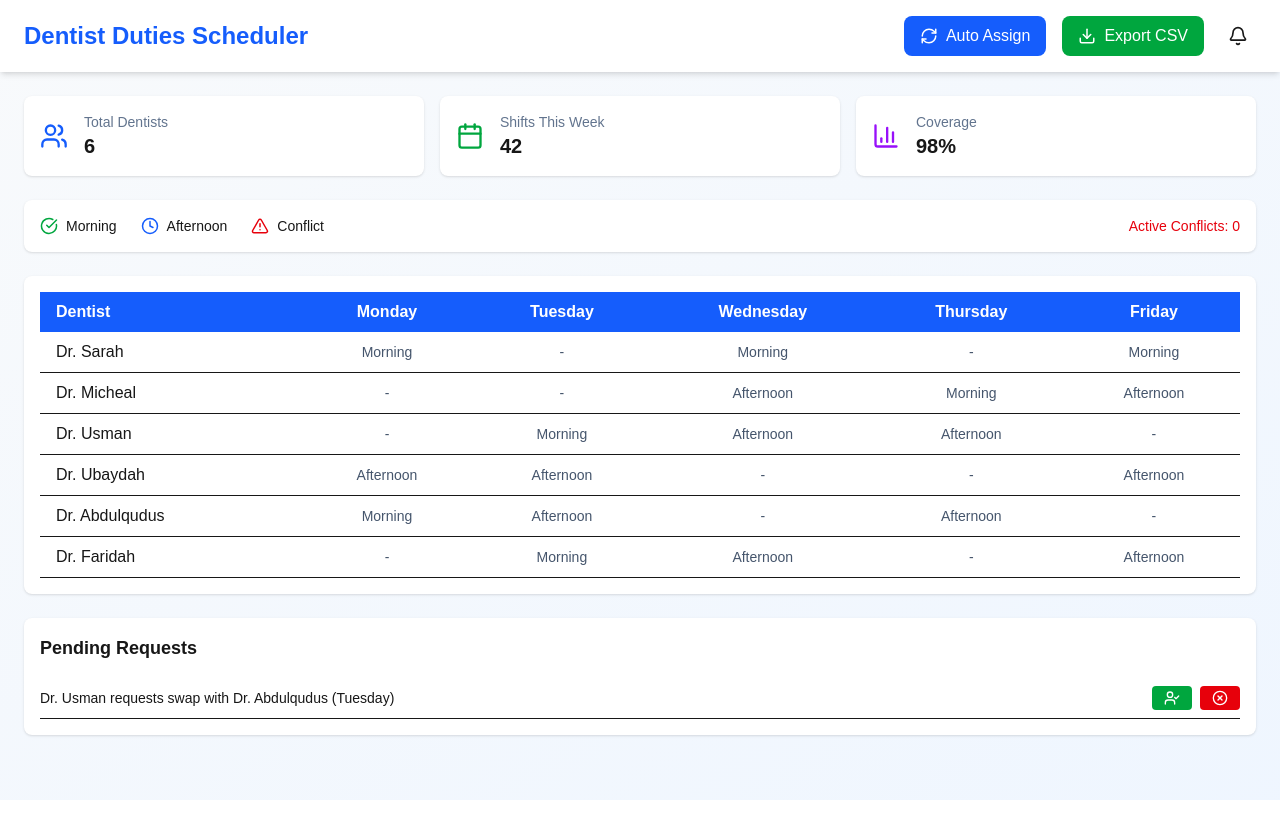
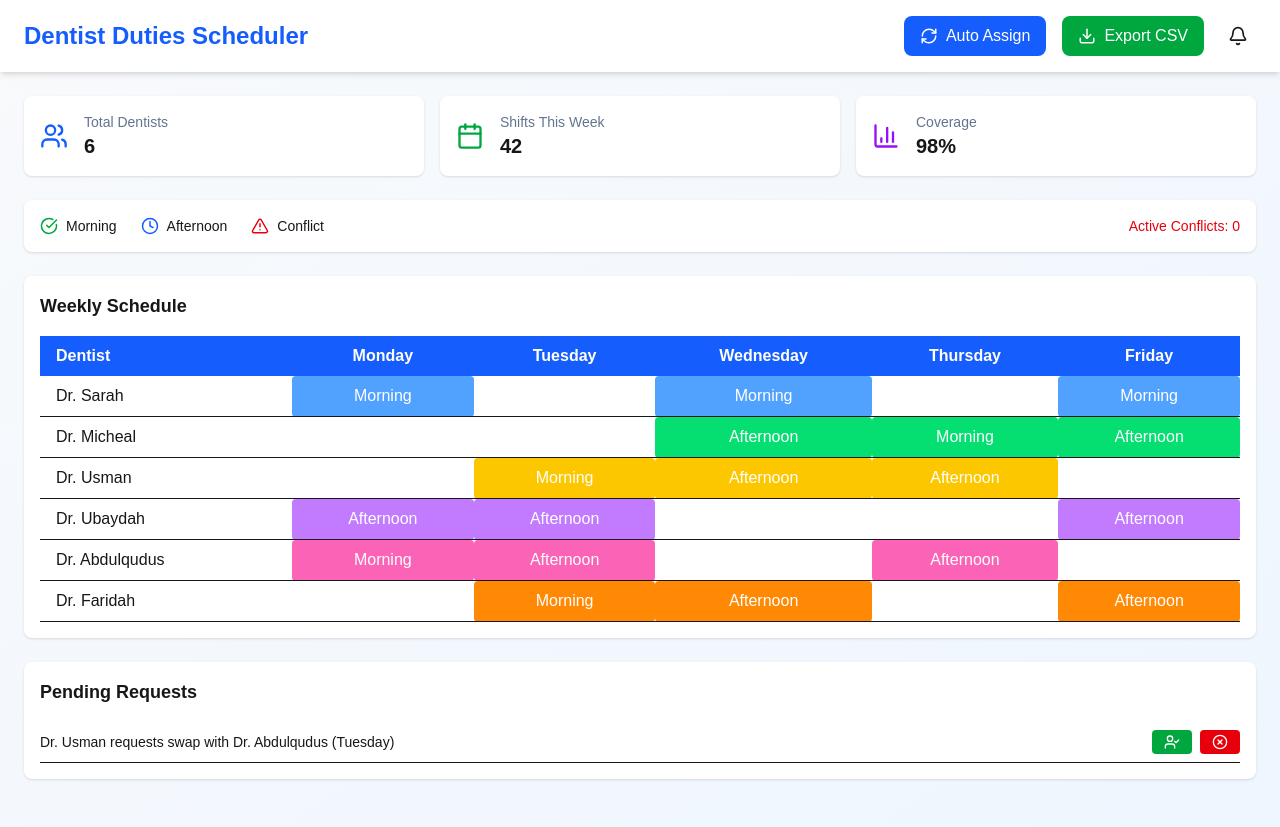
Before and after one commit to primyst/dentist-duty-scheduling-system, a Next.js app in the folder my-app/: page / in a window 1280 px wide. Before the commit the page ends 800 px from the top, so only its background shows below. Built offline with nearby package versions, Linux system fonts and the light colour scheme.

Commit message:
Update ScheduleTable.tsx

```diff
--- a/my-app/src/components/ScheduleTable.tsx
+++ b/my-app/src/components/ScheduleTable.tsx
@@ -1,6 +1,6 @@
 "use client";
 
-import React from "react";
+import React, { useState } from "react";
 
 const dentists = [
   "Dr. Sarah",
@@ -13,63 +13,38 @@ const dentists = [
 
 const days = ["Monday", "Tuesday", "Wednesday", "Thursday", "Friday"];
 
-// Dummy schedule (dentist -> day -> shift)
+// Dummy schedule
 const schedule: Record<string, Record<string, string>> = {
-  "Dr. Sarah": {
-    Monday: "Morning",
-    Tuesday: "-",
-    Wednesday: "Morning",
-    Thursday: "-",
-    Friday: "Morning",
-  },
-  "Dr. Micheal": {
-    Monday: "-",
-    Tuesday: "-",
-    Wednesday: "Afternoon",
-    Thursday: "Morning",
-    Friday: "Afternoon",
-  },
-  "Dr. Usman": {
-    Monday: "-",
-    Tuesday: "Morning",
-    Wednesday: "Afternoon",
-    Thursday: "Afternoon",
-    Friday: "-",
-  },
-  "Dr. Ubaydah": {
-    Monday: "Afternoon",
-    Tuesday: "Afternoon",
-    Wednesday: "-",
-    Thursday: "-",
-    Friday: "Afternoon",
-  },
-  "Dr. Abdulqudus": {
-    Monday: "Morning",
-    Tuesday: "Afternoon",
-    Wednesday: "-",
-    Thursday: "Afternoon",
-    Friday: "-",
-  },
-  "Dr. Faridah": {
-    Monday: "-",
-    Tuesday: "Morning",
-    Wednesday: "Afternoon",
-    Thursday: "-",
-    Friday: "Afternoon",
-  },
+  "Dr. Sarah": { Monday: "Morning", Tuesday: "-", Wednesday: "Morning", Thursday: "-", Friday: "Morning" },
+  "Dr. Micheal": { Monday: "-", Tuesday: "-", Wednesday: "Afternoon", Thursday: "Morning", Friday: "Afternoon" },
+  "Dr. Usman": { Monday: "-", Tuesday: "Morning", Wednesday: "Afternoon", Thursday: "Afternoon", Friday: "-" },
+  "Dr. Ubaydah": { Monday: "Afternoon", Tuesday: "Afternoon", Wednesday: "-", Thursday: "-", Friday: "Afternoon" },
+  "Dr. Abdulqudus": { Monday: "Morning", Tuesday: "Afternoon", Wednesday: "-", Thursday: "Afternoon", Friday: "-" },
+  "Dr. Faridah": { Monday: "-", Tuesday: "Morning", Wednesday: "Afternoon", Thursday: "-", Friday: "Afternoon" },
+};
+
+// Assign colors to dentists
+const dentistColors: Record<string, string> = {
+  "Dr. Sarah": "bg-blue-400",
+  "Dr. Micheal": "bg-green-400",
+  "Dr. Usman": "bg-yellow-400",
+  "Dr. Ubaydah": "bg-purple-400",
+  "Dr. Abdulqudus": "bg-pink-400",
+  "Dr. Faridah": "bg-orange-400",
 };
 
 const ScheduleTable = () => {
+  const [selectedDentist, setSelectedDentist] = useState<string | null>(null);
+
   return (
     <div className="bg-white shadow rounded-lg p-4 overflow-x-auto">
+      <h2 className="text-lg font-bold mb-4">Weekly Schedule</h2>
       <table className="w-full border-collapse">
         <thead>
           <tr className="bg-blue-600 text-white">
             <th className="px-4 py-2 text-left">Dentist</th>
             {days.map((day) => (
-              <th key={day} className="px-4 py-2 text-center">
-                {day}
-              </th>
+              <th key={day} className="px-4 py-2 text-center">{day}</th>
             ))}
           </tr>
         </thead>
@@ -77,18 +52,29 @@ const ScheduleTable = () => {
           {dentists.map((dentist) => (
             <tr key={dentist} className="border-b">
               <td className="px-4 py-2 font-medium">{dentist}</td>
-              {days.map((day) => (
-                <td
-                  key={`${dentist}-${day}`}
-                  className="px-4 py-2 text-center text-sm text-slate-600"
-                >
-                  {schedule[dentist][day]}
-                </td>
-              ))}
+              {days.map((day) => {
+                const shift = schedule[dentist][day];
+                return (
+                  <td
+                    key={`${dentist}-${day}`}
+                    className={`px-4 py-2 text-center text-white rounded cursor-pointer ${
+                      shift !== "-" ? dentistColors[dentist] : ""
+                    } ${selectedDentist === dentist ? "ring-2 ring-blue-500" : ""}`}
+                    onClick={() => setSelectedDentist(shift !== "-" ? dentist : null)}
+                  >
+                    {shift}
+                  </td>
+                );
+              })}
             </tr>
           ))}
         </tbody>
       </table>
+      {selectedDentist && (
+        <div className="mt-2 p-2 bg-blue-50 border border-blue-300 rounded">
+          Selected Dentist: <strong>{selectedDentist}</strong>
+        </div>
+      )}
     </div>
   );
 };
```
